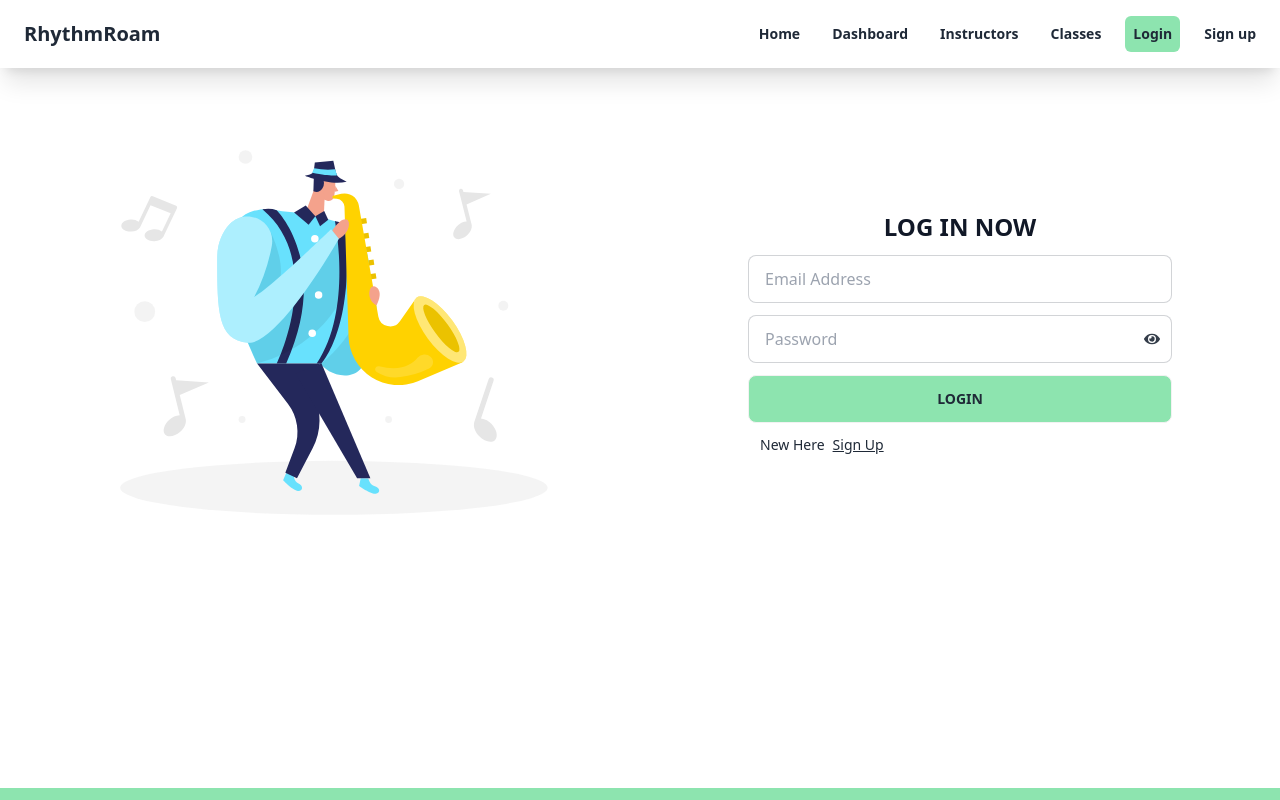
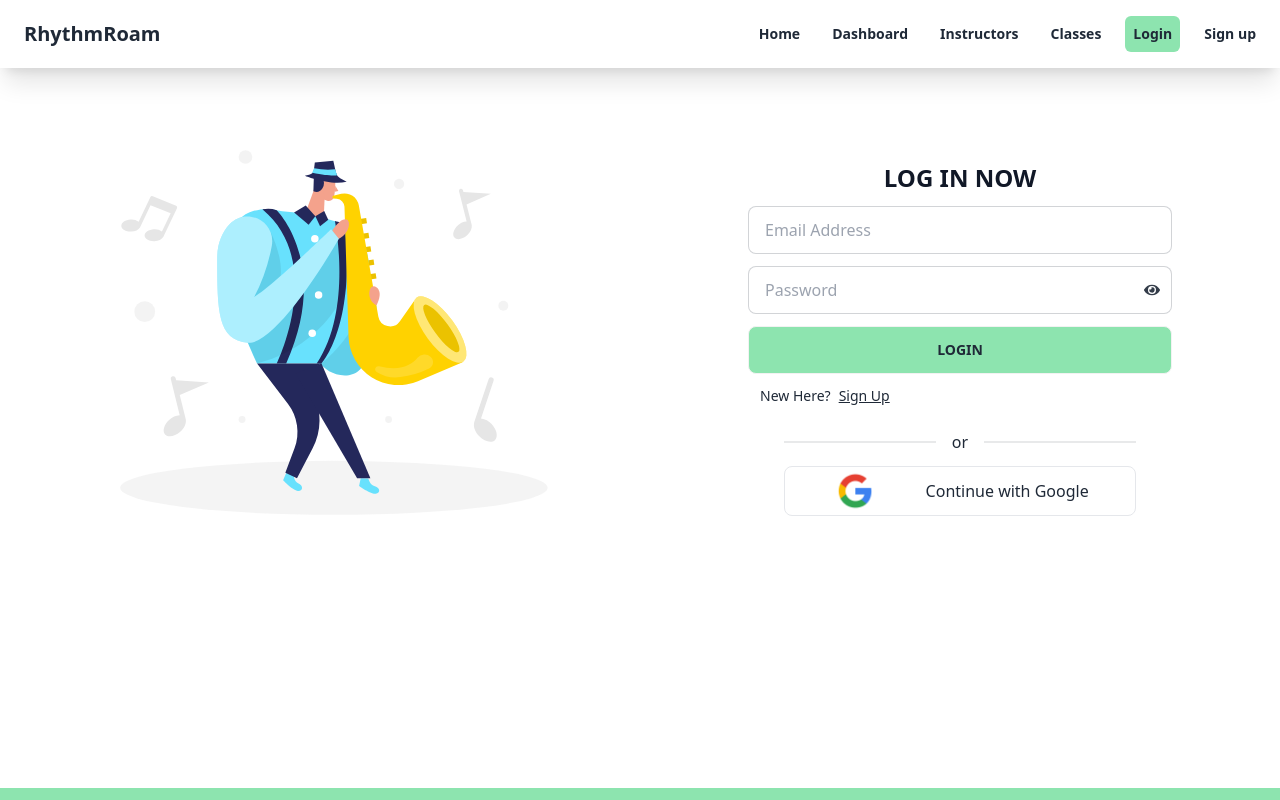
Before and after one commit to gsjoy24/SpeakSmart-client, a React (Vite) app: page /login in a window 1280 px wide. Shown: the top 800 px of the page. Built offline with nearby package versions, Linux system fonts and the light colour scheme; no server answers.

Commit message:
google login added

```diff
--- a/src/Providers/AuthProvider.jsx
+++ b/src/Providers/AuthProvider.jsx
@@ -26,7 +26,7 @@ const AuthProvider = ({ children }) => {
 	};
 
 	// sign in user with google
-	const loginWithGoogle = () => {
+	const continueWithGoogle = () => {
 		setLoading(true);
 		return signInWithPopup(auth, googleProvider);
 	};
@@ -63,7 +63,7 @@ const AuthProvider = ({ children }) => {
 		user,
 		loading,
 		createUser,
-		loginWithGoogle,
+		continueWithGoogle,
 		updateUserProfile,
 		loginWithEmail,
 		logOutUser
--- /dev/null
+++ b/src/components/GoogleLogin.jsx
@@ -0,0 +1,22 @@
+import { useContext } from 'react';
+import googleImg from '../assets/google.png';
+import { AuthContext } from '../Providers/AuthProvider';
+const GoogleLogin = () => {
+	const { continueWithGoogle } = useContext(AuthContext);
+	const handleGoogleLogin = () => {
+		continueWithGoogle().then((data) => {
+			console.log(data.user);
+		});
+	};
+	return (
+		<div className='max-w-sm mx-auto px-4'>
+			<div className='divider'>or</div>
+			<div onClick={handleGoogleLogin} className='flex items-center justify-evenly border rounded-lg cursor-pointer'>
+				<img className='w-12' src={googleImg} alt='google logo' />
+				<span>Continue with Google</span>
+			</div>
+		</div>
+	);
+};
+
+export default GoogleLogin;
--- a/src/layouts/Main.jsx
+++ b/src/layouts/Main.jsx
@@ -35,7 +35,7 @@ const Main = () => {
 			{user && user?.email && (
 				<>
 					<span onClick={logOutUser}>Log Out</span>
-					<img className='w-12 h-12 rounded-full mx-auto' src={user?.photoURL} alt={user.displayName} />
+					<img className='w-10 h-10 rounded-full mx-auto' src={user?.photoURL} alt={user.displayName} />
 				</>
 			)}
 		</>
--- a/src/pages/Login/Login.jsx
+++ b/src/pages/Login/Login.jsx
@@ -4,6 +4,7 @@ import { useForm } from 'react-hook-form';
 import { useContext, useEffect, useState } from 'react';
 import { AuthContext } from '../../Providers/AuthProvider';
 import { FaEye, FaEyeSlash } from 'react-icons/fa';
+import GoogleLogin from '../../components/GoogleLogin';
 
 const Login = () => {
 	const { loginWithEmail } = useContext(AuthContext);
@@ -87,12 +88,13 @@ const Login = () => {
 						login
 					</button>
 					<p className='ml-3 text-sm'>
-						New Here
+						New Here?
 						<Link className='underline mx-2' to='/signup'>
 							Sign Up
 						</Link>
 					</p>
 				</form>
+				<GoogleLogin />
 			</div>
 		</div>
 	);
--- a/src/pages/Signup/Signup.jsx
+++ b/src/pages/Signup/Signup.jsx
@@ -4,12 +4,13 @@ import { useForm } from 'react-hook-form';
 import { useContext, useEffect, useState } from 'react';
 import { AuthContext } from '../../Providers/AuthProvider';
 import { FaEye, FaEyeSlash } from 'react-icons/fa';
+import GoogleLogin from '../../components/GoogleLogin';
 
 const Signup = () => {
 	useEffect(() => {
 		// scroll to top of page
 		window.scrollTo(0, 0);
-		document.title = 'Register | ToyVerse';
+		document.title = 'Signup | RhythmRoam';
 	}, []);
 	const { createUser, updateUserProfile } = useContext(AuthContext);
 	const [error, setError] = useState('');
@@ -209,6 +210,7 @@ const Signup = () => {
 						</Link>
 					</p>
 				</form>
+				<GoogleLogin/>
 			</div>
 		</div>
 	);
```
Also changed, not shown: src/assets/google.png (added).
